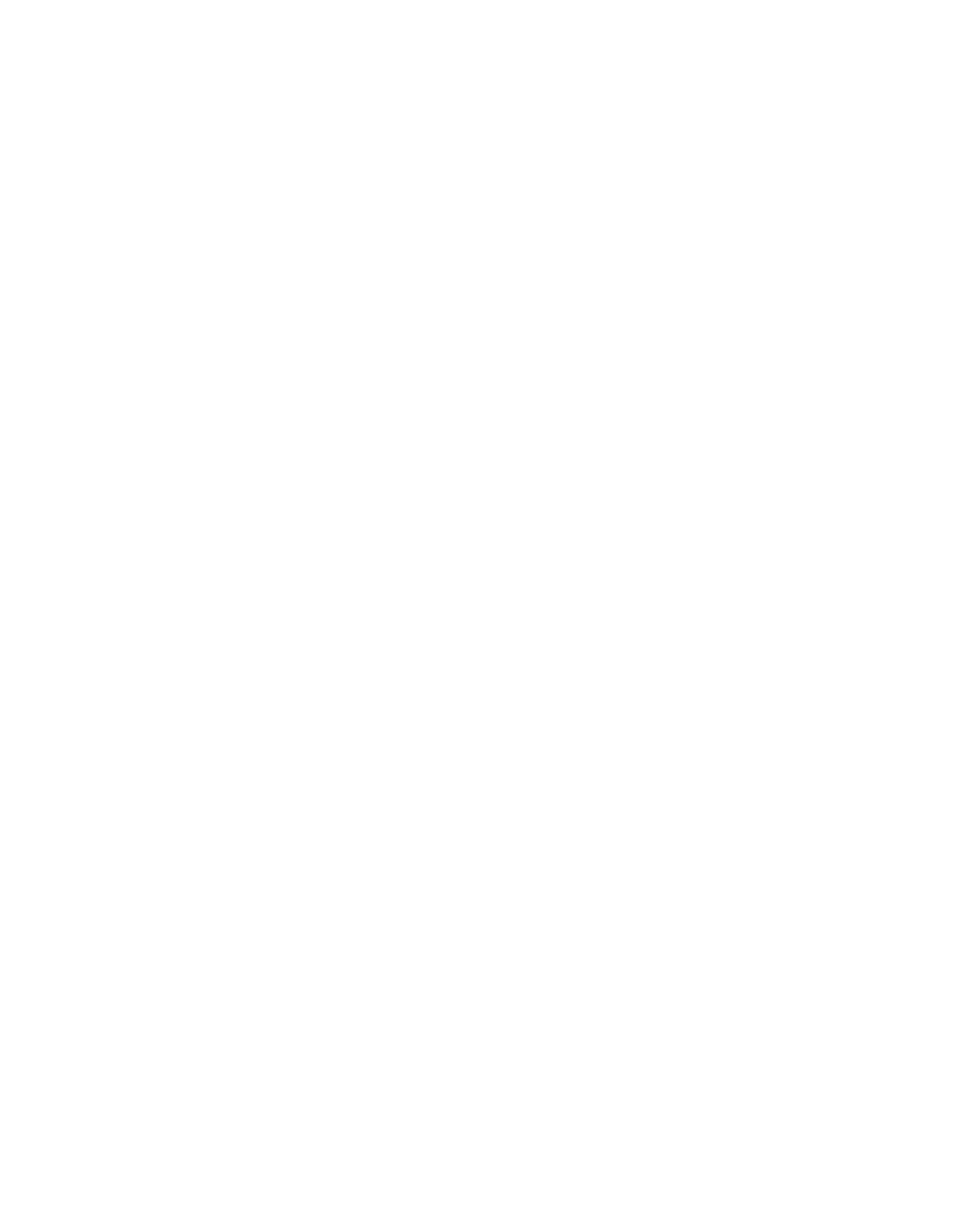
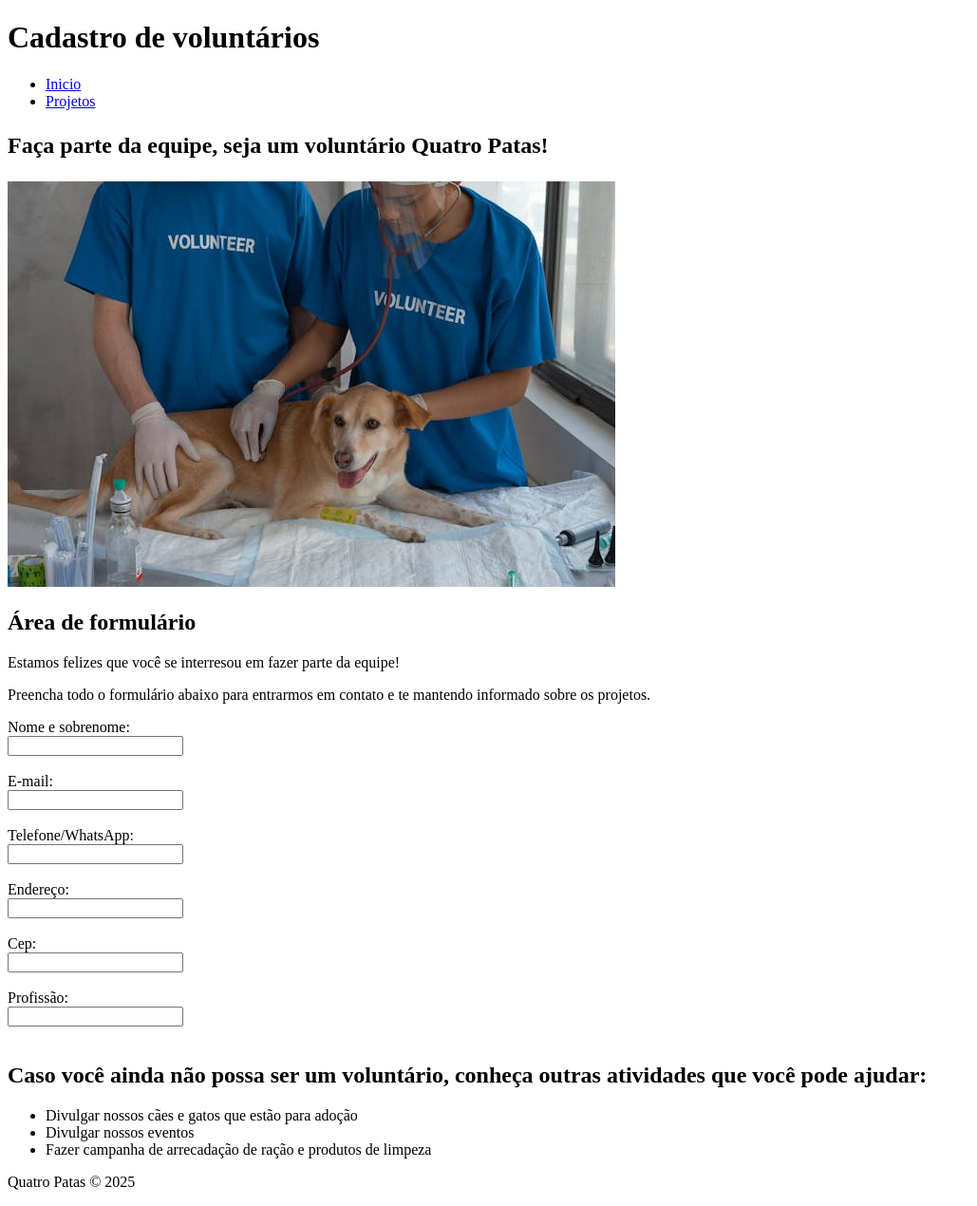
Before and after one commit to ViniciusSouuza/TrabalhoONGs, a plain HTML site: page cadastro.html in a window 1280 px wide. Shown: the whole page at 95% size, without its empty margins (0-1029 px from the left). Before the commit the page ends 800 px from the top, so only its background shows below. Drawn offline with Linux system fonts and the light colour scheme.

Commit message:
adicionando a pagina de cadastro

```diff
--- a/cadastro.html
+++ b/cadastro.html
@@ -0,0 +1,63 @@
+<!DOCTYPE html>
+<html lang="pt-br">
+<head>
+    <meta charset="UTF-8">
+    <meta name="viewport" content="width=device-width, initial-scale=1.0">
+    <title>Cadastro | Quatro Patas</title>
+</head>
+<body>
+    <header>
+        <h1>Cadastro de voluntários</h1>
+        <nav>
+            <ul>
+                <li><a href="index.html">Inicio</a></li>
+                <li><a href="projeto.html">Projetos</a></li>
+            </ul>
+        </nav>
+    </header>
+    <main>
+        <h2>
+            <p>Faça parte da equipe, seja um voluntário Quatro Patas! </p>
+        </h2>
+        <img src="imagens/imagem 1.jpg" alt="">
+        <section>
+            <h2>Área de formulário</h2>
+            <p>
+                Estamos felizes que você se interresou em fazer parte da equipe!
+            </p>
+            <p>
+                Preencha todo o formulário abaixo para entrarmos em contato e te mantendo informado sobre os projetos.
+            </p>
+            <form action="#" method="post">
+                <label for="nome">Nome e sobrenome:</label><br>
+                <input type="text" id="nome" name="nome" required><br><br>
+                <label for="email">E-mail:</label><br>
+                <input type="email" id="email" name="email" required><br><br>
+                <label for="telefone">Telefone/WhatsApp:</label><br>
+                <input type="telefone" name="telefone" id="telefone"><br><br>
+                <label for="endereco">Endereço:</label><br>
+                <input type="endereco" name="endereco" id="endereco"><br><br>
+                <label for="cep">Cep:</label><br>
+                <input type="cep" name="cep" id="cep"><br><br>
+                <label for="profissao">Profissão:</label><br>
+                <input type="cep" name="cep" id="cep"><br><br>
+
+                <h2>Caso você ainda não possa ser um voluntário, conheça outras atividades que você pode ajudar:</h2>
+                <ul>
+                    <li>
+                        Divulgar nossos cães e gatos que estão para adoção
+                    </li>
+                    <li>
+                        Divulgar nossos eventos
+                    </li>
+                    <li>
+                        Fazer campanha de arrecadação de ração e produtos de limpeza
+                    </li>
+                </ul>
+        </section>
+    </main>
+    <footer>
+        <p>Quatro Patas &copy; 2025</p>
+    </footer>
+</body>
+</html>
```
Also changed, not shown: index.html (+8 -6 lines).
